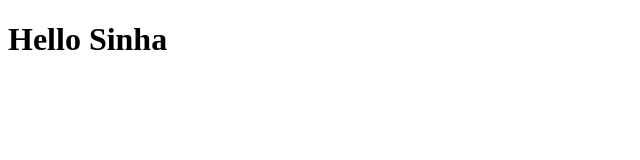
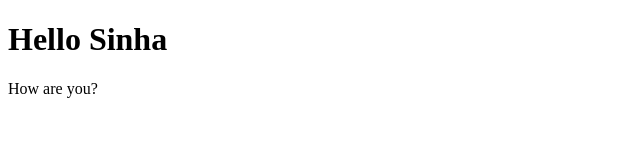
Before and after one commit to CodingWithHaque/first-website, a plain HTML site: page index.html in a window 1280 px wide. Shown: the whole page, without its empty margins (0-640 px from the left). Drawn offline with Linux system fonts and the light colour scheme.

Commit message:
second try

```diff
--- a/index.html
+++ b/index.html
@@ -8,5 +8,6 @@
 </head>
 <body>
     <h1>Hello Sinha</h1>
+    <P>How are you?</P>
 </body>
 </html>
```
